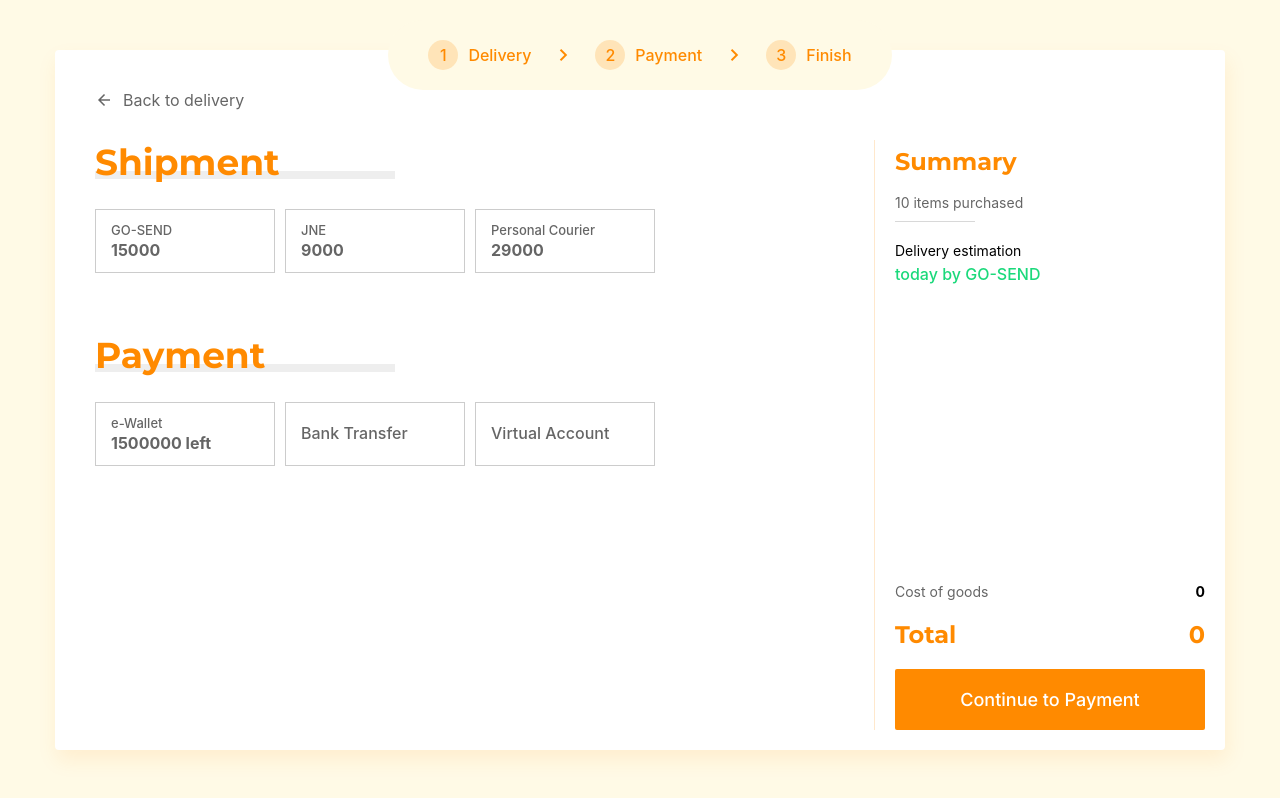
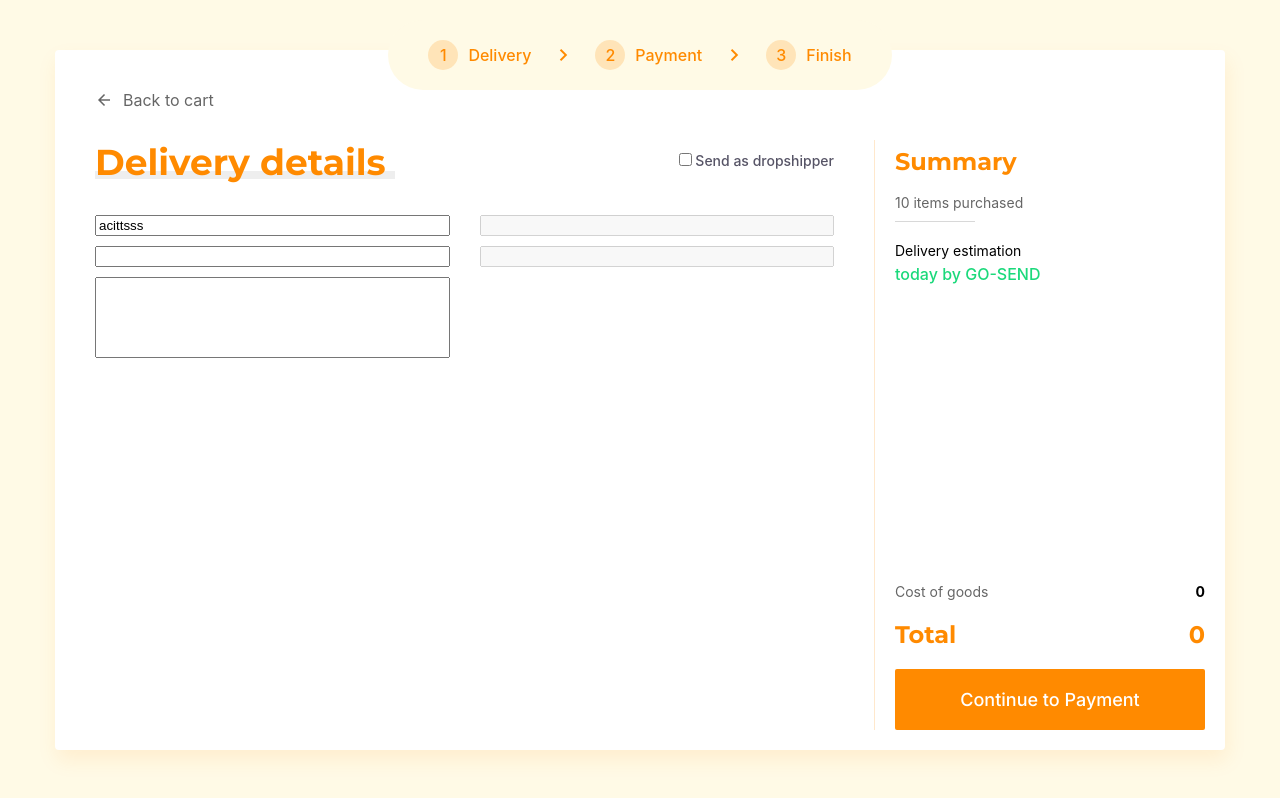
Before and after one commit to rasyidrmhd/Checkout-Simulation, a React (Create React App) app: page / in a window 1280 px wide. Built offline with nearby package versions, Linux system fonts and the light colour scheme.

Commit message:
setup react hook form

```diff
--- a/src/App.js
+++ b/src/App.js
@@ -1,5 +1,6 @@
 import React from "react";
-import { Text, Box } from "./components";
+import { useForm } from "react-hook-form";
+import { Text, Box, Form } from "./components";
 import Delivery from "./components/Delivery";
 import Divider from "./components/Divider";
 import Finish from "./components/Finish";
@@ -9,15 +10,42 @@ import Stepper from "./components/Stepper";
 import Summary from "./components/Summary";
 
 function App() {
+  const [step, setStep] = React.useState(1);
+  const {
+    handleSubmit,
+    formState: { errors },
+    register,
+    setValue,
+    watch,
+  } = useForm({
+    defaultValues: {
+      email: "acittsss",
+      phone: "",
+      address: "",
+      shipment: "",
+      payment: "",
+      dropshipEnable: false,
+      dropshipName: "",
+      dropshipPhone: "",
+      total: 500000,
+    },
+  });
+  const field = watch();
+  console.log(errors, "Errorsss");
+
+  const onSubmit = (data) => {
+    console.log(data, ">>>>");
+  };
+
   return (
     <Box position="relative" backgroundColor="#fffae6" padding="50px 55px" minHeight="100vh" display="flex" justifyContent="center">
       <Stepper />
-      <Box backgroundColor="white" borderRadius="4px" boxShadow="2px 10px 20px rgba(255, 138, 0, 0.1)" width="100%" display="flex">
-        {/* <Delivery /> */}
-        <Shipment />
+      <Form onSubmit={handleSubmit(onSubmit)} backgroundColor="white" borderRadius="4px" boxShadow="2px 10px 20px rgba(255, 138, 0, 0.1)" width="100%" display="flex">
+        <Delivery register={register} setValue={setValue} />
+        {/* <Shipment /> */}
         {/* <Finish /> */}
-        <Summary />
-      </Box>
+        <Summary field={field} errors={errors} />
+      </Form>
     </Box>
   );
 }
--- a/src/components/Delivery/index.js
+++ b/src/components/Delivery/index.js
@@ -1,18 +1,46 @@
 import React from "react";
-import { Box, Text } from "..";
+import { Box, Input, Text, TextArea } from "..";
 import BackNavigation from "../BackNavigation";
-import Icon from "../Icon";
 import StyledHeader from "../StyledHeader";
 
-const Delivery = () => {
+const Delivery = ({ register, setValue }) => {
+  const [checked, setChecked] = React.useState(false);
+  const handleChange = (e) => {
+    const { checked } = e.target;
+    if (!checked) {
+      setValue("dropshipName", "");
+      setValue("dropshipPhone", "");
+    }
+    setChecked(checked);
+  };
+
   return (
     <Box display="flex" flexDirection="column" gap="30px" height="100%" width="70%" padding="40px 40px 20px">
       <BackNavigation>Back to cart</BackNavigation>
-      <Box display="flex" alignItems="center" justifyContent="space-between">
-        <StyledHeader>Delivery details</StyledHeader>
-        <Text>Send as dropshipper</Text>
+      <Box display="flex" flexDirection="column" gap="36px">
+        <Box display="flex" alignItems="center" justifyContent="space-between">
+          <StyledHeader>Delivery details</StyledHeader>
+          <Box display="flex" alignItems="center">
+            <input type="checkbox" id="dropship" checked={checked} onChange={handleChange} />
+            <label htmlFor="dropship">
+              <Text color="#2D2A40" fontWeight="500" fontSize="14px" opacity="80%">
+                Send as dropshipper
+              </Text>
+            </label>
+          </Box>
+        </Box>
+        <Box display="flex" width="100%" gap="30px">
+          <Box display="flex" flexDirection="column" width="100%" gap="10px">
+            <Input type="text" {...register("email", { pattern: /\S+@\S+\.\S+/i })} />
+            <Input type="number" {...register("phone")} />
+            <TextArea rows={5} {...register("address", { required: true })} style={{ resize: "none" }}></TextArea>
+          </Box>
+          <Box display="flex" flexDirection="column" width="100%" gap="10px">
+            <Input type="text" {...register("dropshipName")} disabled={!checked} />
+            <Input type="number" {...register("dropshipPhone")} disabled={!checked} />
+          </Box>
+        </Box>
       </Box>
-      <Box display="flex" border="1px solid black"></Box>
     </Box>
   );
 };
--- a/src/components/Summary/index.js
+++ b/src/components/Summary/index.js
@@ -4,7 +4,7 @@ import Divider from "../Divider";
 import DeliveryItem from "./DeliveryItem";
 import PriceItem from "./PriceItem";
 
-const Summary = () => {
+const Summary = ({ field, errors, step, setStep }) => {
   return (
     <Box display="flex" height="100%" width="30%" padding="90px 0 0">
       <Divider orientation="vertical" height="calc(100% - 20px)" thickness="1px" backgroundColor="#FF8A00" opacity="20%" />
--- a/src/components/index.js
+++ b/src/components/index.js
@@ -32,7 +32,31 @@ export const Box = styled.div`
   border: ${(props) => props.border};
   cursor: ${(props) => props.cursor};
   opacity: ${(props) => props.opacity};
-  z-index: ${(props) => props.zIndex};
+`;
+
+export const Form = styled.form`
+  position: ${(props) => props.position};
+  top: ${(props) => props.top};
+  bottom: ${(props) => props.bottom};
+  right: ${(props) => props.right};
+  left: ${(props) => props.left};
+  min-width: ${(props) => props.minWidth};
+  width: ${(props) => props.width};
+  min-height: ${(props) => props.minHeight};
+  height: ${(props) => props.height};
+  background-color: ${(props) => props.backgroundColor};
+  padding: ${(props) => props.padding};
+  margin: ${(props) => props.margin};
+  border-radius: ${(props) => props.borderRadius};
+  box-shadow: ${(props) => props.boxShadow};
+  display: ${(props) => props.display};
+  flex-direction: ${(props) => props.flexDirection};
+  gap: ${(props) => props.gap};
+  align-items: ${(props) => props.alignItems};
+  justify-content: ${(props) => props.justifyContent};
+  border: ${(props) => props.border};
+  cursor: ${(props) => props.cursor};
+  opacity: ${(props) => props.opacity};
 `;
 
 export const Button = styled.button`
@@ -47,3 +71,9 @@ export const Button = styled.button`
   cursor: pointer;
   font-family: inter;
 `;
+
+export const Input = styled.input`
+  type: ${(props) => props.type};
+`;
+
+export const TextArea = styled.textarea``;
```
